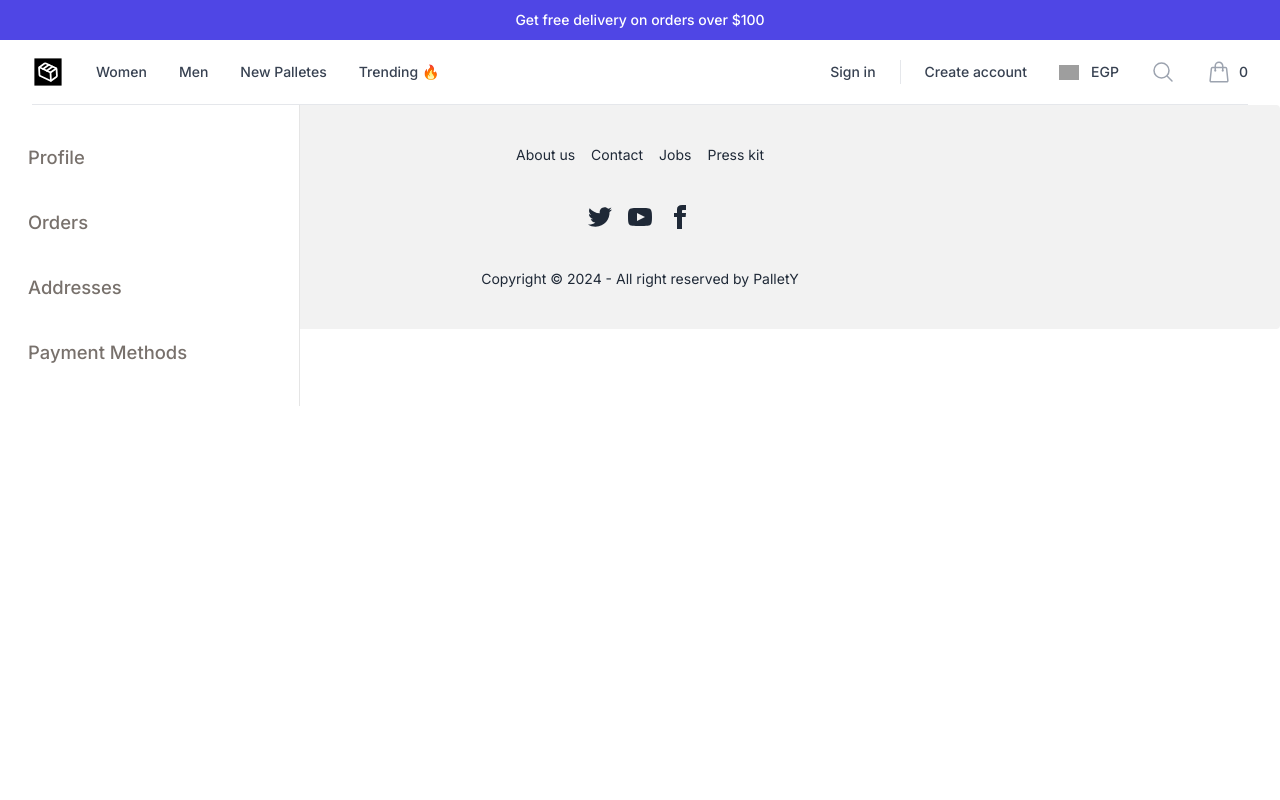
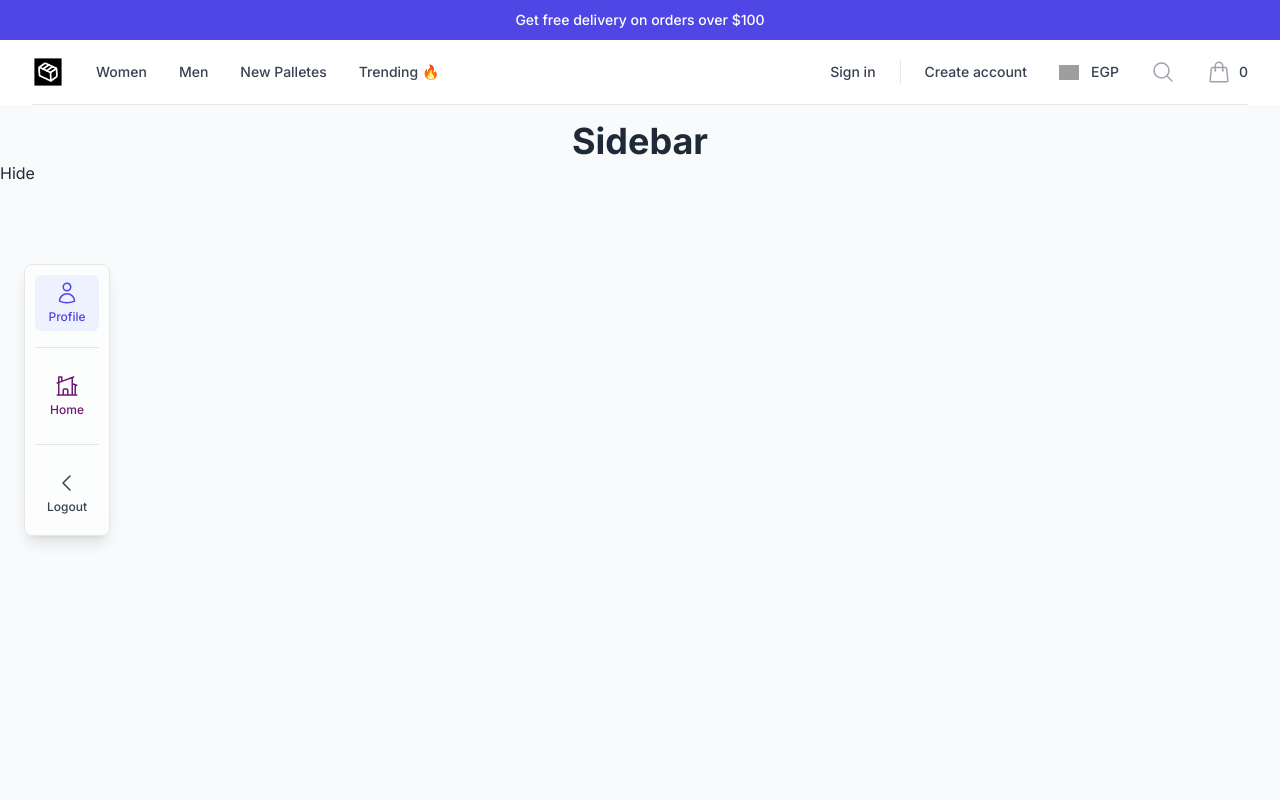
Before and after one commit to EyadTamer999/software-ecommerce-frontend, a Next.js app: page /profile in a window 1280 px wide. Shown: the top 800 px of the page. Built offline with nearby package versions, Linux system fonts and the light colour scheme; grey boxes are pictures that could not be loaded.

Commit message:
feat: Add sidebar component to profile page

```diff
--- a/src/app/profile/page.jsx
+++ b/src/app/profile/page.jsx
@@ -1,49 +1,16 @@
 import Navbar from '@/components/Navbar'
 import React from 'react'
+import Sidebar from './sidebar'
 
 const Profile = () => {
     return (
-        <div class="container flex flex-col mx-auto bg-white">
-            <aside class="group/sidebar flex flex-col shrink-0 lg:w-[300px] w-[250px] transition-all duration-300 ease-in-out m-0 fixed z-10 left-0 bg-white border-r border-r-dashed border-r-neutral-200 sidenav fixed-start loopple-fixed-start" id="sidenav-main">
+        <div class="relative bg-gray-50 w-screen h-screen pattern">
 
-                <div class="relative pl-3 my-5 overflow-y-scroll">
-                    <div class="flex flex-col w-full font-medium">
+            <h1 class="text-4xl font-bold text-center text-gray-800 pt-4">Sidebar</h1>
 
-                        {/* <!-- Profile --> */}
-                        <div>
-                            <span class="select-none flex items-center px-4 py-[.775rem] cursor-pointer my-[.4rem] rounded-[.95rem]">
-                                <a href="javascript:;" class="flex items-center flex-grow text-[1.15rem] dark:text-neutral-400/75 text-stone-500 hover:text-dark">Profile</a>
-                            </span>
-                        </div>
+            <Sidebar />
+        </div>
 
-                        {/* <!-- Orders --> */}
-                        <div>
-                            <span class="select-none flex items-center px-4 py-[.775rem] cursor-pointer my-[.4rem] rounded-[.95rem]">
-                                <a href="javascript:;" class="flex items
-                                -center flex-grow text-[1.15rem] dark:text-neutral-400/75 text-stone-500 hover:text-dark">Orders</a>
-                            </span>
-                        </div>
-
-                        {/* <!-- Addresses --> */}
-                        <div>
-                            <span class="select-none flex items-center px-4 py-[.775rem] cursor-pointer my-[.4rem] rounded-[.95rem]">
-                                <a href="javascript:;" class="flex items
-                                -center flex-grow text-[1.15rem] dark:text-neutral-400/75 text-stone-500 hover:text-dark">Addresses</a>
-                            </span>
-                        </div>
-
-                        {/* <!-- Payment Methods --> */}
-                        <div>
-                            <span class="select-none flex items-center px-4 py-[.775rem] cursor-pointer my-[.4rem] rounded-[.95rem]">
-                                <a href="javascript:;" class="flex items
-                                -center flex-grow text-[1.15rem] dark:text-neutral-400/75 text-stone-500 hover:text-dark">Payment Methods</a>
-                            </span>
-                        </div>
-
-                    </div>
-                </div>
-            </aside>
-        </div>
     )
 }
 
--- /dev/null
+++ b/src/app/profile/sidebar.jsx
@@ -0,0 +1,95 @@
+"use client";
+import React, { useState } from 'react'
+
+const Sidebar = () => {
+
+    const [isSidebarVisible, setSidebarVisible] = useState(true);
+
+    const toggleSidebar = () => {
+        setSidebarVisible(!isSidebarVisible);
+    };
+
+
+    return (
+        <>
+            <button onClick={toggleSidebar} className="">
+                {isSidebarVisible ? 'Hide' : 'Show'}
+            </button>
+            {
+                isSidebarVisible && (
+                    <nav class="z-20 flex shrink-0 grow-0 justify-around gap-4 border-t border-gray-200 bg-white/50 p-2.5 shadow-lg backdrop-blur-lg  fixed top-2/4 -translate-y-2/4 left-6 min-h-[auto] min-w-[64px] flex-col rounded-lg border">
+                        <a
+                            href="#profile"
+                            class="flex aspect-square min-h-[32px] w-16 flex-col items-center justify-center gap-1 rounded-md p-1.5 bg-indigo-50 text-indigo-600 "
+                        >
+                            {/* <!-- HeroIcon - User --> */}
+                            <svg
+                                xmlns="http://www.w3.org/2000/svg"
+                                fill="none"
+                                viewBox="0 0 24 24"
+                                stroke-width="1.5"
+                                stroke="currentColor"
+                                class="w-6 h-6 shrink-0"
+                            >
+                                <path
+                                    stroke-linecap="round"
+                                    stroke-linejoin="round"
+                                    d="M15.75 6a3.75 3.75 0 11-7.5 0 3.75 3.75 0 017.5 0zM4.501 20.118a7.5 7.5 0 0114.998 0A17.933 17.933 0 0112 21.75c-2.676 0-5.216-.584-7.499-1.632z"
+                                />
+                            </svg>
+
+                            <small class="text-center text-xs font-medium"> Profile </small>
+                        </a>
+
+                        <hr />
+
+                        <a href="/" class="flex h-16 w-16 flex-col items-center justify-center gap-1 text-fuchsia-900 ">
+                            {/* <!-- HeroIcon - Home Modern --> */}
+                            <svg
+                                xmlns="http://www.w3.org/2000/svg"
+                                fill="none"
+                                viewBox="0 0 24 24"
+                                stroke-width="1.5"
+                                stroke="currentColor"
+                                class="w-6 h-6"
+                            >
+                                <path
+                                    stroke-linecap="round"
+                                    stroke-linejoin="round"
+                                    d="M8.25 21v-4.875c0-.621.504-1.125 1.125-1.125h2.25c.621 0 1.125.504 1.125 1.125V21m0 0h4.5V3.545M12.75 21h7.5V10.75M2.25 21h1.5m18 0h-18M2.25 9l4.5-1.636M18.75 3l-1.5.545m0 6.205l3 1m1.5.5l-1.5-.5M6.75 7.364V3h-3v18m3-13.636l10.5-3.819"
+                                />
+                            </svg>
+
+                            <small className="text-xs font-medium">Home</small>
+                        </a>
+
+                        <hr />
+
+                        <a href="/" class="flex h-16 w-16 flex-col items-center justify-center gap-1 text-gray-700 ">
+                            {/* <!-- HeroIcon - Logout --> */}
+                            <svg
+                                xmlns="http://www.w3.org/2000/svg"
+                                fill="none"
+                                viewBox="0 0 24 24"
+                                stroke-width="1.5"
+                                stroke="currentColor"
+                                class="w-6 h-6"
+                            >
+                                <path
+                                    stroke-linecap="round"
+                                    stroke-linejoin="round"
+                                    d="M15 19l-7-7 7-7"
+                                />
+                            </svg>
+                            <small className="text-xs font-medium">Logout</small>
+                        </a>
+
+
+                    </nav>
+                )
+            }
+        </>
+    )
+}
+
+export default Sidebar
```
